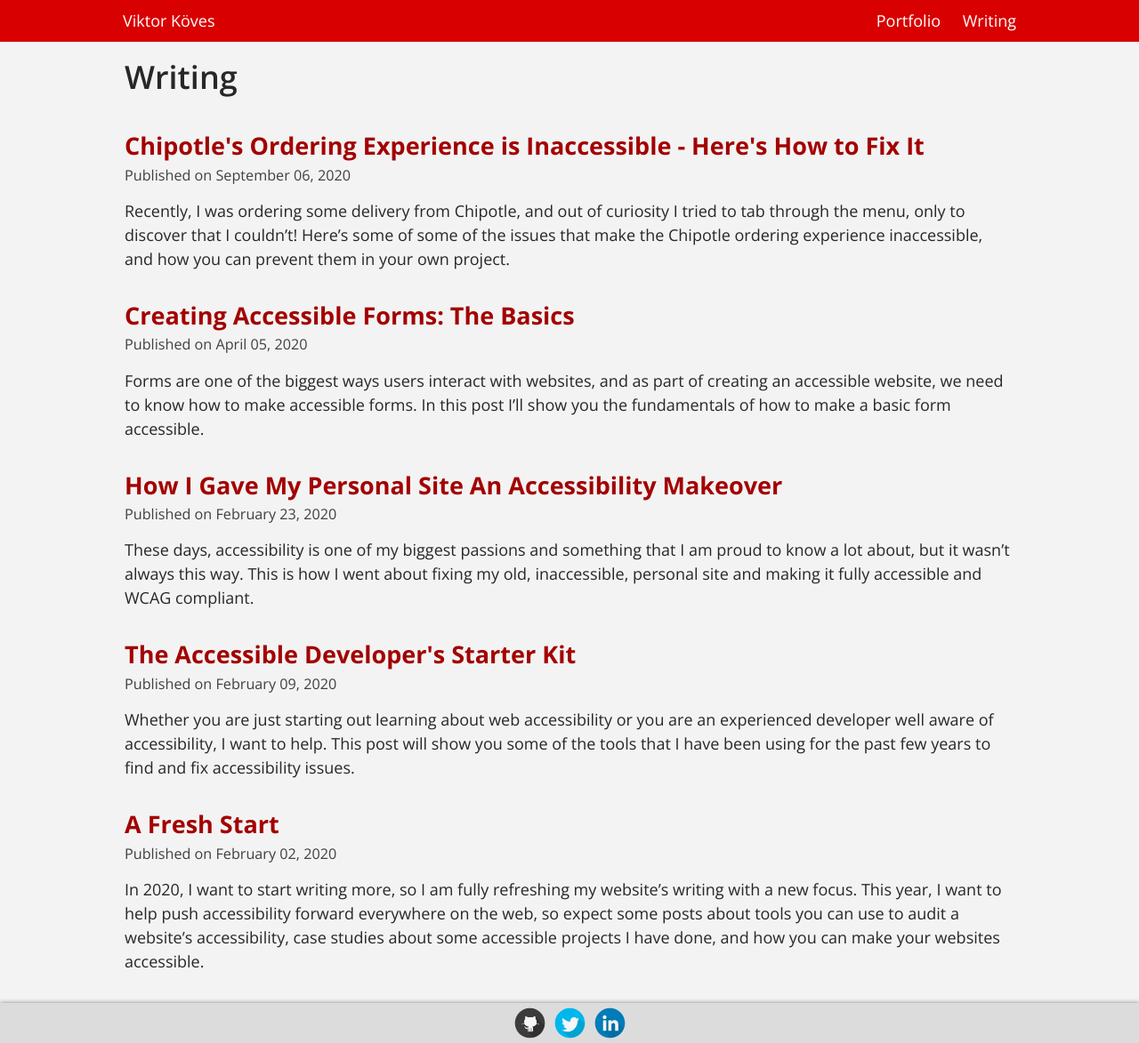
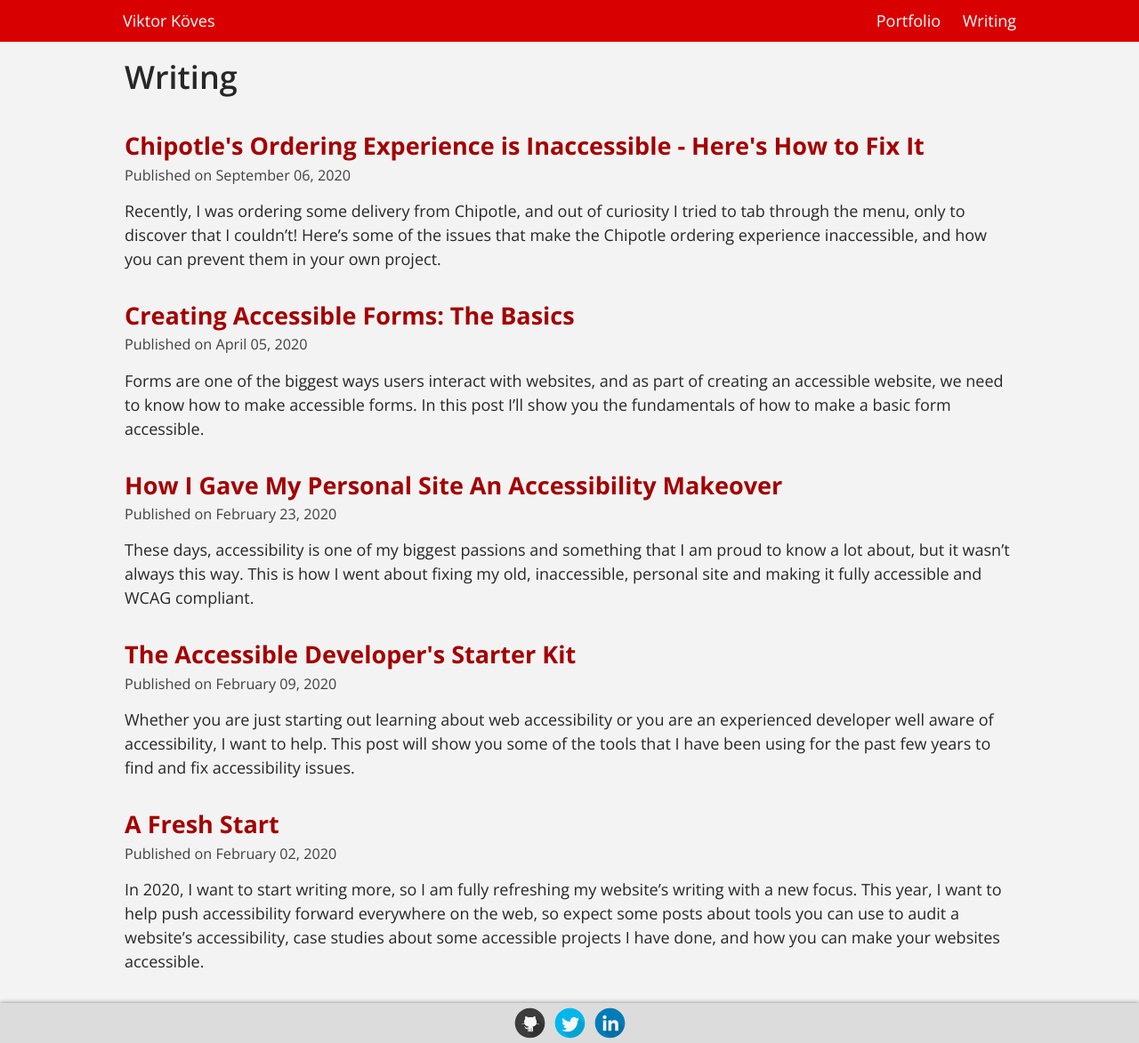
Before and after one commit to vkoves/vkoves.github.io, a Jekyll site: the page built from writing.html, in a window 1280 px wide and 1173 px high. Shown: the whole window at 89% size. Built offline with Jekyll 4.4.1, drawn with Linux system fonts in a browser that asks for light colours; some of the changed lines change nothing that is shown.

Commit message:
Minor article typo fix and video simplification

```diff
--- a/_posts/2020-09-06-fixing-chipotles-inaccessible-ordering.md
+++ b/_posts/2020-09-06-fixing-chipotles-inaccessible-ordering.md
@@ -3,7 +3,7 @@
 title: "Chipotle's Ordering Experience is Inaccessible - Here's How to Fix It"
 ---
 
-Recently, I was ordering some delivery from Chipotle, and out of curiosity I tried to tab through the menu, only to discover that I couldn't! Here's some of some of the issues that make the Chipotle ordering experience inaccessible, and how you can prevent them in your own project.
+Recently, I was ordering some delivery from Chipotle, and out of curiosity I tried to tab through the menu, only to discover that I couldn't! Here's some of the issues that make the Chipotle ordering experience inaccessible, and how you can prevent them in your own project.
 
 **A quick note before we start:** I wrote this article in September of 2020, and Chipotle may well have fixed these issues by the time you're reading this - I certainly hope so! This article is a review of the issues with their site at the time I wrote it, and I hope that by publishing some issues I've found in an actual production website I can show developers what some common accessibility issues are and how to fix them.
 
@@ -11,10 +11,8 @@
 
 Let's start at the homepage. Let's say I am a user who is only using a keyboard and I want to order a burrito. Great, it's on the homepage! Let me just press Tab to get over there:
 
-<video controls>
-    <source src="/post-assets/chipotle-a11y/chipotle-home-focus.mp4"
-            type="video/mp4">
-
+<video src="/post-assets/chipotle-a11y/chipotle-home-focus.mp4"
+  controls type="video/mp4">
     Sorry, your browser doesn't support embedded videos.
 </video>
 
@@ -39,10 +37,8 @@
 
 Well, let's start by trying to pick our meat by tabbing into the meat options and see what happens:
 
-<video controls>
-    <source src="/post-assets/chipotle-a11y/chipotle-burrito-focus.mp4"
-            type="video/mp4">
-
+<video src="/post-assets/chipotle-a11y/chipotle-burrito-focus.mp4"
+  controls type="video/mp4">
     Sorry, your browser doesn't support embedded videos.
 </video>
 
```
